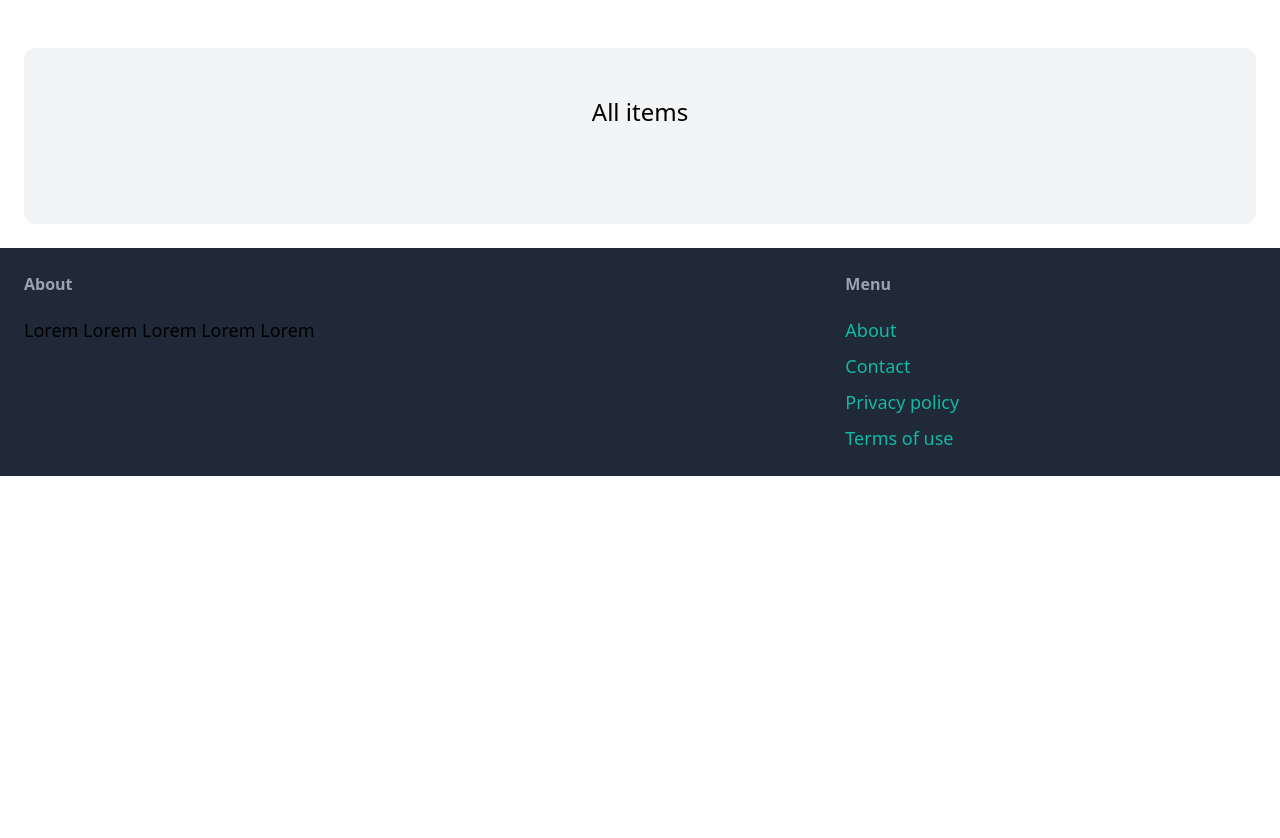
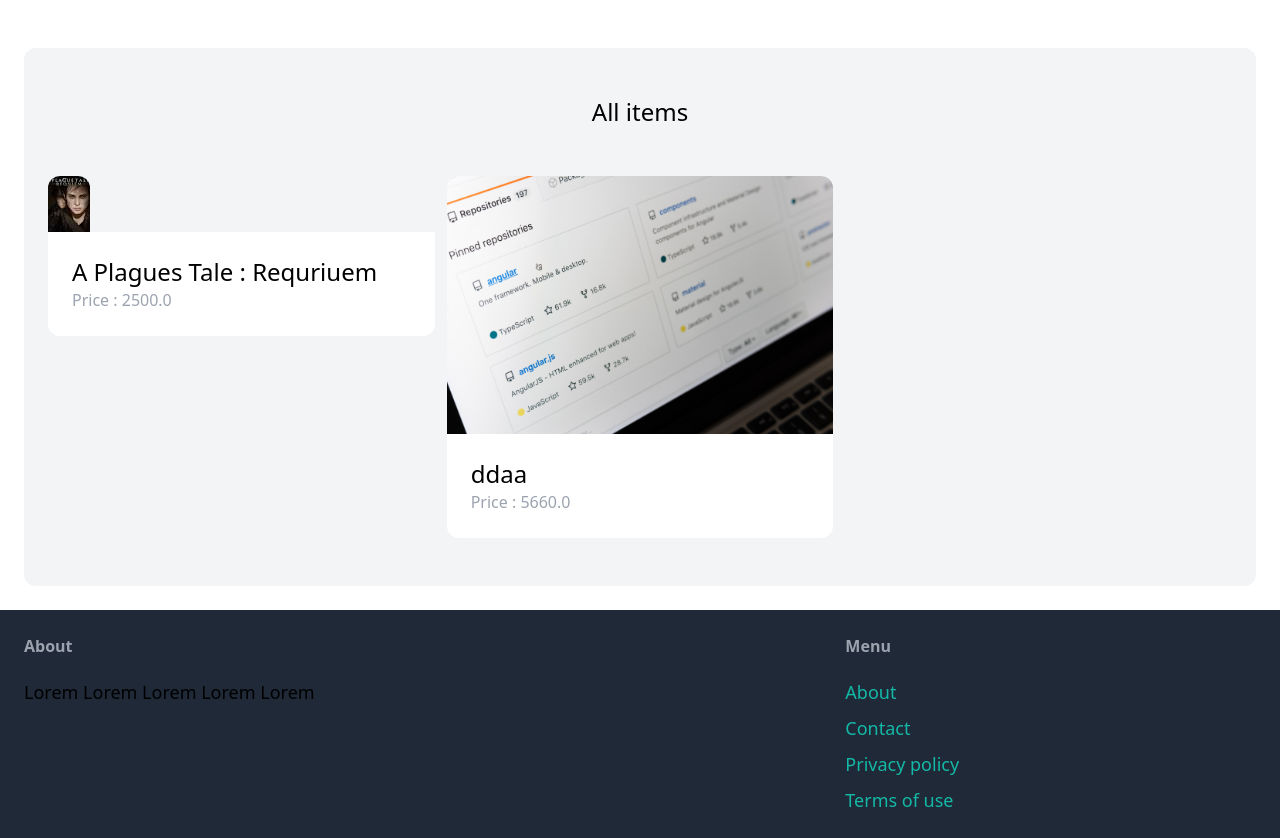
Before and after one commit to samrat-p/Django, a Django app: page / in a window 1280 px wide. Shown: the part 77-915 px from the top of the page. Before the commit the page ends 553 px from the top, so only its background shows below. Run offline with Django 4.2, Linux system fonts and the light colour scheme; data comes from the database, SQL or seed files in the repository; both versions use the stored data as it was after the commit; some libraries are stand-ins or nearby versions.

Commit message:
changes to base.html

```diff
--- a/puddle/core/templates/core/index.html
+++ b/puddle/core/templates/core/index.html
@@ -3,6 +3,27 @@
 
 {% block content %}
 <div class="mt-6 px-6 py-12 bg-gray-100 rounded-xl">
+  <h2 class="mb-12 text-2xl text-center">All items</h2>
+  <div class="grid grid-cols-3 gap-3">
+      {% for item in items %}
+      <div>
+        <a href="#">
+          <div>
+              <img src="{{ item.image.url }}" class="rounded-t-xl">
+          </div>
+
+          <div class="p-6 bg-white rounded-b-xl">
+              <h2 class="text-2xl">{{ item.name }} </h2>
+              <p class="text-gray-400"> Price : {{ item.price }}</p>
+          </div>
+        </a>
+      </div>
+      {% endfor %}
+  </div>
+
+</div>
+{% endblock %}
+<!--<div class="mt-6 px-6 py-12 bg-gray-100 rounded-xl">
   <h2 class="mb-12 text-2xl text-center">All items</h2>
   <div class="grid grid-cols-3 gap-3">
       {% for item in items %}
@@ -21,5 +42,4 @@
       {% endfor %}
   </div>
 
-  </div>
-    {% endblock %}
+</div>-->
--- a/puddle/core/views.py
+++ b/puddle/core/views.py
@@ -1,14 +1,15 @@
-from item.models import Category, Item
+
 from django.shortcuts import render
-
+from item.models import Item, Category
 # Create your views here.
 def index(request):
     items = Item.objects.filter(is_sold=False)[0:6]
     categories = Category.objects.all()
-    return render(request, 'core/index.html')
+    return render(request, 'core/index.html', {
+        'categories': categories,
+        'items': items,
+    })
 
 def contact(request):
     return render(request, 'core/contact.html', {
-        'categories': categories,
-        'items': items,
     })
--- a/puddle/item/models.py
+++ b/puddle/item/models.py
@@ -21,5 +21,6 @@
     created_at = models.DateTimeField(auto_now_add=True) #defining created_at
     created_by = models.ForeignKey(User,related_name='items' ,on_delete=models.CASCADE) #defining created_by and On_delete=CASCADE means when a user is deleted all items are deleted which had been created by user before
     image = models.ImageField(upload_to='item_images',blank=True, null=True) #defining image
+
     def __str__(self):
         return self.name
--- a/puddle/puddle/urls.py
+++ b/puddle/puddle/urls.py
@@ -13,6 +13,8 @@
     1. Import the include() function: from django.urls import include, path
     2. Add a URL to urlpatterns:  path('blog/', include('blog.urls'))
 """
+from django.conf import settings
+from django.conf.urls.static import static
 from django.contrib import admin
 from django.urls import path
 from core.views import index,contact
@@ -21,4 +23,4 @@
     path('admin/', admin.site.urls),
     path('',index,name='index'),
     path('contact/',contact,name='contact'),
-]
+] + static(settings.MEDIA_URL, document_root=settings.MEDIA_ROOT)
```
Also changed, not shown: puddle/db.sqlite3, puddle/media/item_images/download.jpg (added), puddle/media/item_images/markus-winkler-ZDwh_sxsX2g-unsplash.jpg (added). Lines whose indentation alone changed are shown as unchanged.
